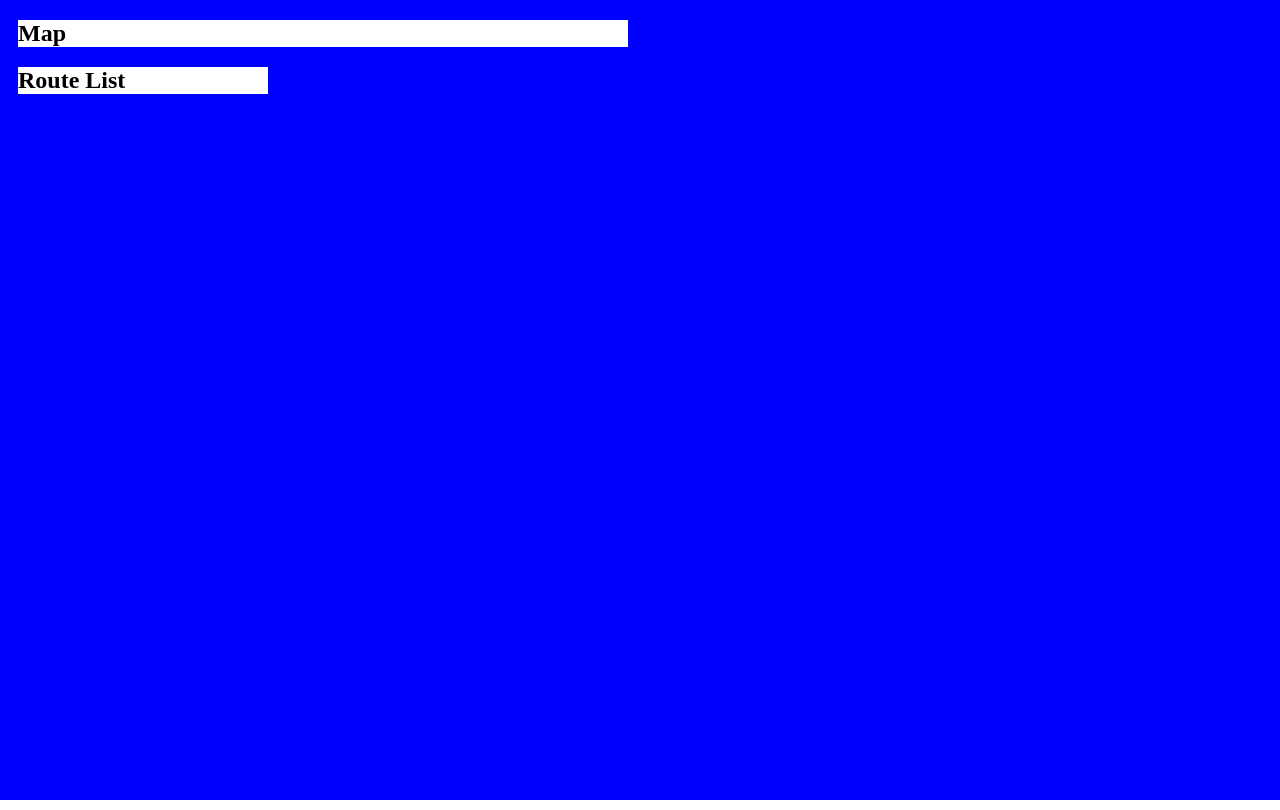
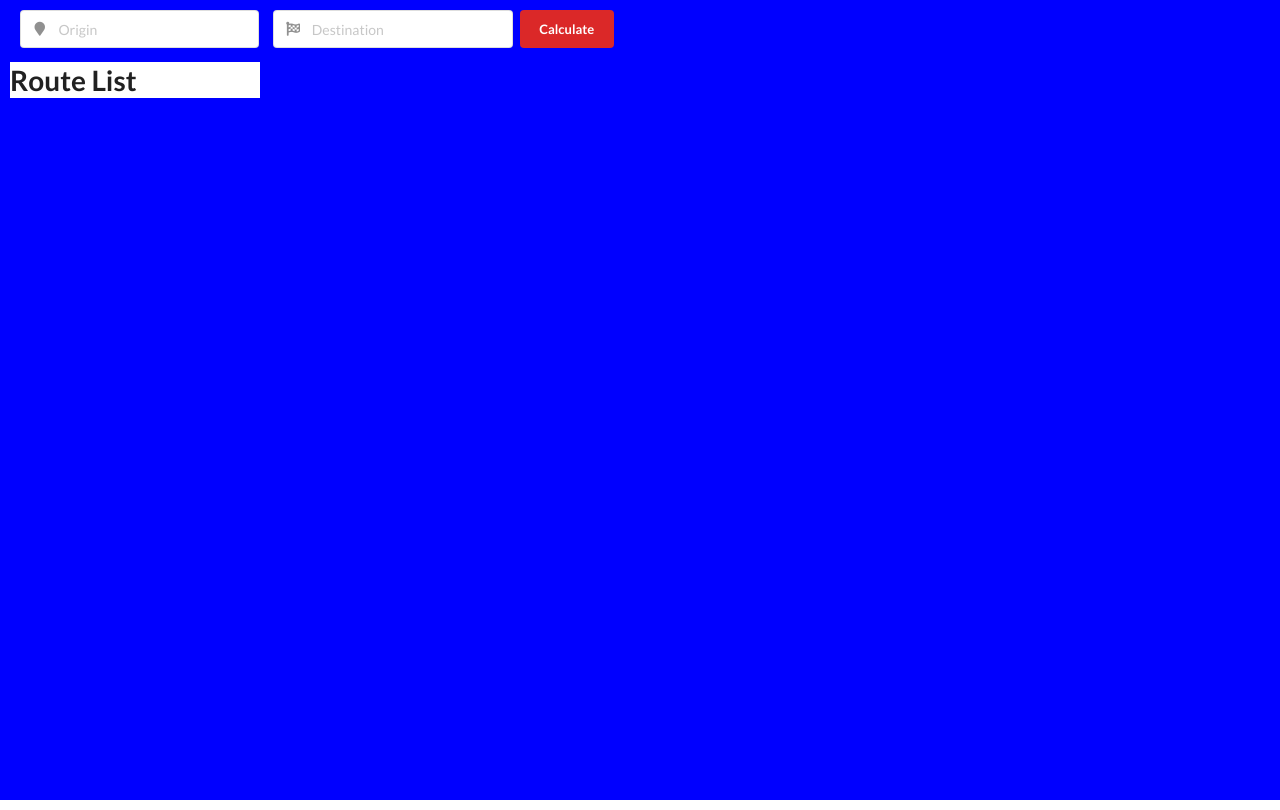
Before and after one commit to nidhielango/GeoDistance, a Vue app: page /#/ in a window 1280 px wide. Built offline with nearby package versions, Linux system fonts and the light colour scheme.

Commit message:
Update maps

```diff
--- a/package.json
+++ b/package.json
@@ -10,6 +10,8 @@
     "build": "node build/build.js"
   },
   "dependencies": {
+    "semantic-ui-css": "^2.4.1",
+    "semantic-ui-react": "^2.0.4",
     "vue": "^2.5.2",
     "vue-router": "^3.0.1"
   },
--- /dev/null
+++ b/postcss.config.js
@@ -0,0 +1 @@
+module.exports = {};
--- a/src/components/Form.vue
+++ b/src/components/Form.vue
@@ -1,7 +1,28 @@
 <template>
-    <section class="form">
-        <h1>Map</h1>
-    </section>
+  <section class="form">
+    <div class="ui form">
+      <div class="ui message red small" v-show="error">{{error}}</div>
+      <div class="two fields">
+        <div class="field">
+          <div class="ui left icon input">
+            <i class="marker alternate icon"></i>
+            <input type="text" placeholder="Origin" ref="origin" />
+          </div>
+        </div>
+        <div class="field">
+          <div class="ui left icon input">
+            <i class="flag checkered icon"></i>
+            <input type="text" placeholder="Destination" ref="destination" />
+          </div>
+        </div>
+        <button
+          class="ui button small red"
+          :class="{loading:spinner}"
+          @click="calculateButtonPressed"
+        >Calculate</button>
+      </div>
+    </div>
+  </section>
 </template>
 
 <style scoped>
@@ -10,6 +31,7 @@
     z-index:1;
     max-width: 610px;
     margin: 10px;
-    background: white;
+
 }
+
 </style>
--- a/src/components/Map.vue
+++ b/src/components/Map.vue
@@ -1,5 +1,6 @@
 <template>
-    <section class="map"></section>
+    <section class="map">
+    </section>
 </template>
 
 <style scoped>
--- a/src/main.js
+++ b/src/main.js
@@ -1,7 +1,7 @@
 import Vue from 'vue'
 import App from './App'
 import router from './router'
-
+import 'semantic-ui-css/semantic.min.css'
 
 Vue.config.productionTip = false
 
```
Also changed, not shown: 2 other files (tests, documents, lock files or other folders).
